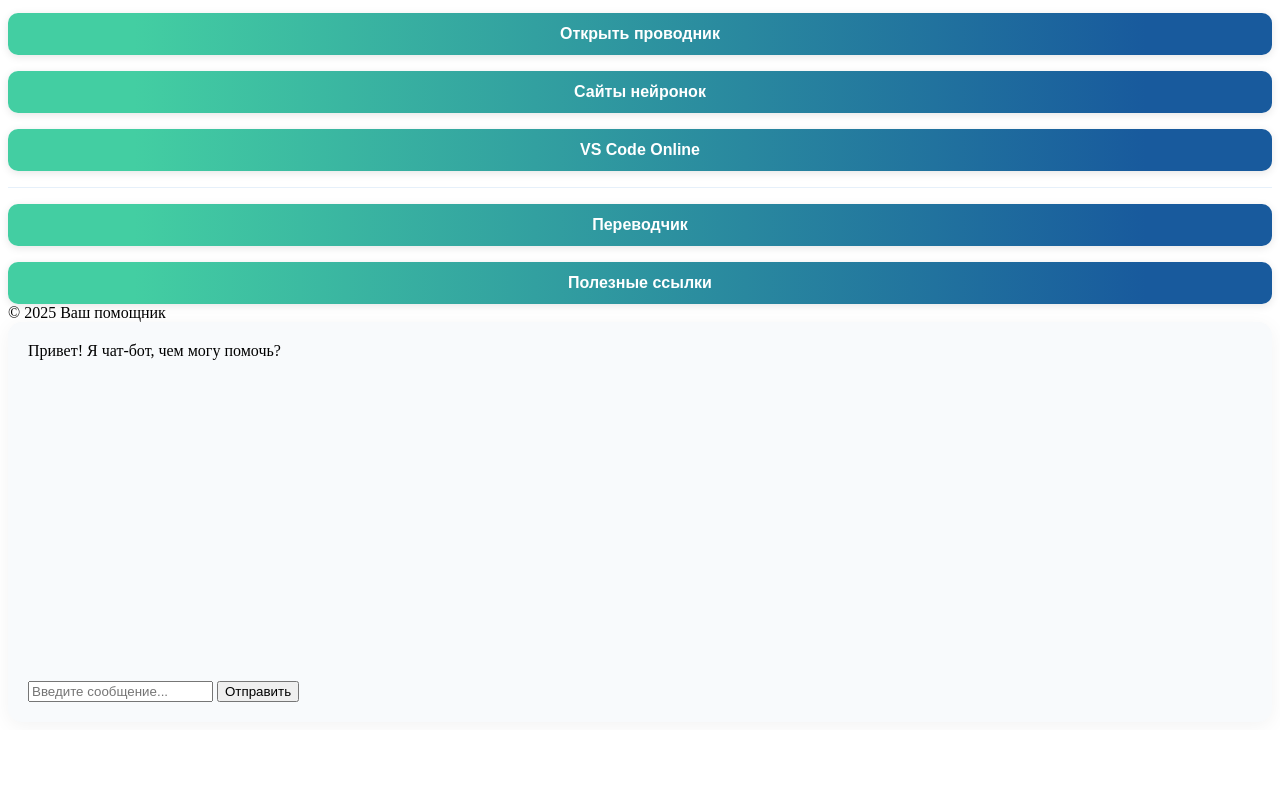
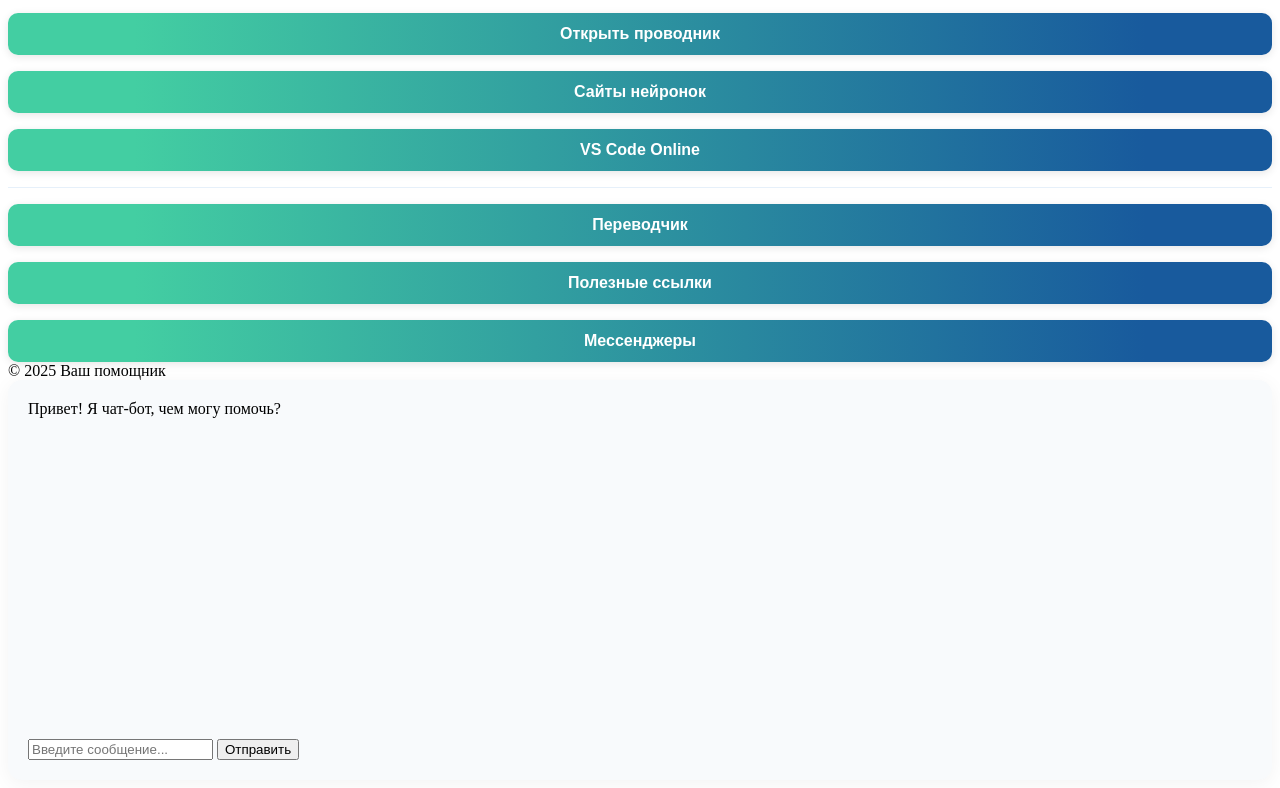
Before and after one commit to Andrey-Zobnin/BotAssistJS, a plain HTML site: page index.html in a window 1280 px wide. Shown: the part 128-916 px from the top of the page. Before the commit the page ends 858 px from the top, so only its background shows below. Drawn offline with Linux system fonts and the light colour scheme.

Commit message:
update html

```diff
--- a/index.html
+++ b/index.html
@@ -25,6 +25,7 @@
       <div class="additional-actions">
         <button class="action-btn" onclick="openTranslator()">Переводчик</button>
         <button class="action-btn" onclick="getUsefulLinks()">Полезные ссылки</button>
+        <button class="action-btn" onclick="openMessengers()">Мессенджеры</button>
       </div>
 
       <div class="footer">
```
